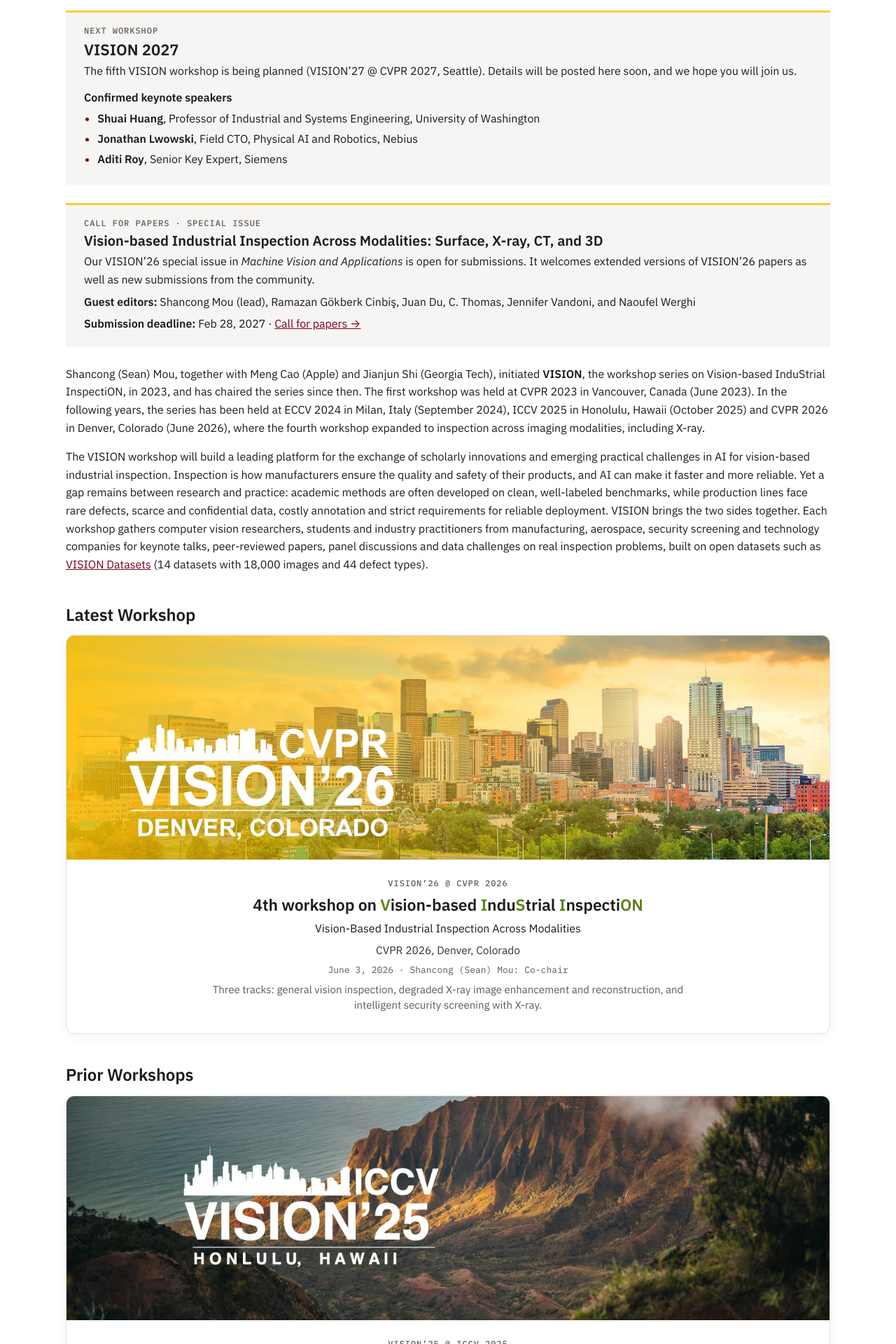
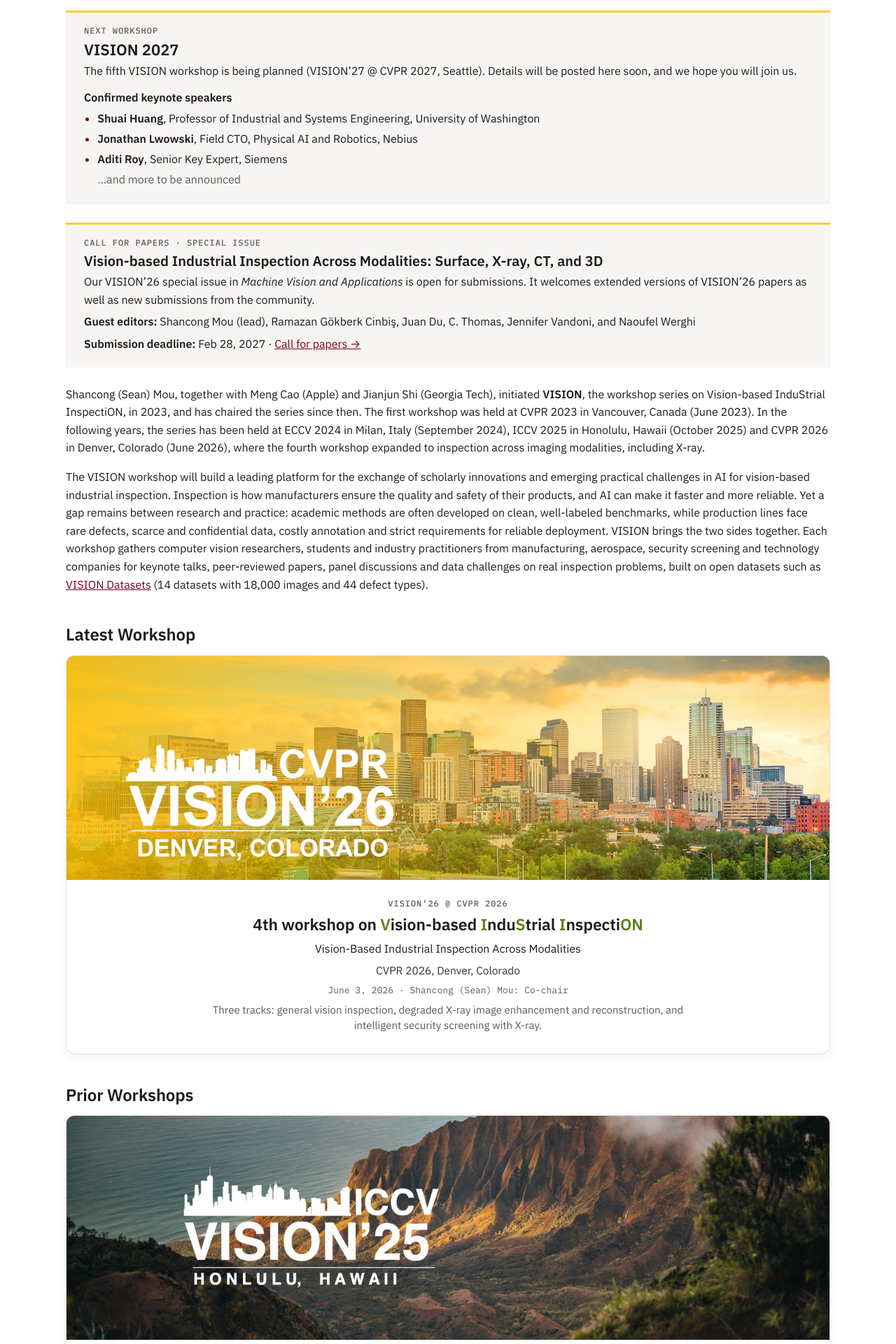
Before and after one commit to Mou-group-UMN/mou-group-umn.github.io, a Jekyll site: the page built from workshops.html, in a window 1280 px wide. Shown: the part 351-2271 px from the top of the page at 70% size. Built offline with Jekyll 4.4.1, drawn with Linux system fonts in a browser that asks for light colours.

Commit message:
VISION Workshop: '…and more to be announced' under the confirmed keynote speakers
Co-Authored-By: Claude Opus 5.5 <noreply@anthropic.com>
Claude-Session: https://claude.ai/code/session_01XBj4b1asWe9EJC5WfSpYSG

```diff
--- a/assets/css/style.css
+++ b/assets/css/style.css
@@ -229,7 +229,7 @@ sup.mk{line-height:0;padding-left:1px;color:var(--maroon);font-weight:700}   /*
 .ws-next-title{margin:4px 0 4px;font-size:22px;font-weight:600;line-height:1.3;color:var(--ink)}
 .ws-next p{margin:0}
 .ws-cfp p+p{margin-top:6px}.ws-cfp .ws-next-title{font-size:20px}   /* special-issue call for papers, under Next workshop */
-.ws-next .ws-spk-h{margin-top:12px}.ws-spk{margin:.3em 0 0;padding-left:1.2em}.ws-spk li{margin:.2em 0}.ws-spk li::marker{color:var(--maroon)}   /* confirmed keynote speakers, in the Next workshop box */
+.ws-next .ws-spk-h{margin-top:12px}.ws-spk{margin:.3em 0 0;padding-left:1.2em}.ws-spk li{margin:.2em 0}.ws-spk li::marker{color:var(--maroon)}.ws-spk .ws-spk-more{list-style:none;color:var(--muted)}   /* confirmed keynote speakers, in the Next workshop box */
 
 /* footer */
 .site-footer{padding-bottom:40px;color:var(--muted);font-size:14px;line-height:1.6}
--- a/workshops.html
+++ b/workshops.html
@@ -3,7 +3,7 @@ layout: default
 title: VISION Workshop
 permalink: /workshops/
 ---
-{% comment %} Next workshop, shown first. Add the dates and link once they are confirmed. Keynote speakers: list only those who have confirmed, alphabetical by last name (Sean, 2026-11-05). {% endcomment %}
+{% comment %} Next workshop, shown first. Add the dates and link once they are confirmed. Keynote speakers: list only those who have confirmed, alphabetical by last name, above the "…and more to be announced" line (Sean, 2026-11-05). {% endcomment %}
 <aside class="ws-next" aria-label="Next workshop">
 <div class="eyebrow">Next workshop</div>
 <div class="ws-next-title">VISION 2027</div>
@@ -13,6 +13,7 @@ permalink: /workshops/
 <li><strong>Shuai Huang</strong>, Professor of Industrial and Systems Engineering, University of Washington</li>
 <li><strong>Jonathan Lwowski</strong>, Field CTO, Physical AI and Robotics, Nebius</li>
 <li><strong>Aditi Roy</strong>, Senior Key Expert, Siemens</li>
+<li class="ws-spk-more">…and more to be announced</li>
 </ul>
 </aside>
 {% comment %} Special-issue call for papers, shown until the submission deadline (Feb 28, 2027); the script also hides it after that date between rebuilds. {% endcomment %}{% assign cfp_today = site.time | date: "%Y%m%d" | plus: 0 %}{% if cfp_today <= 20270228 %}
```
